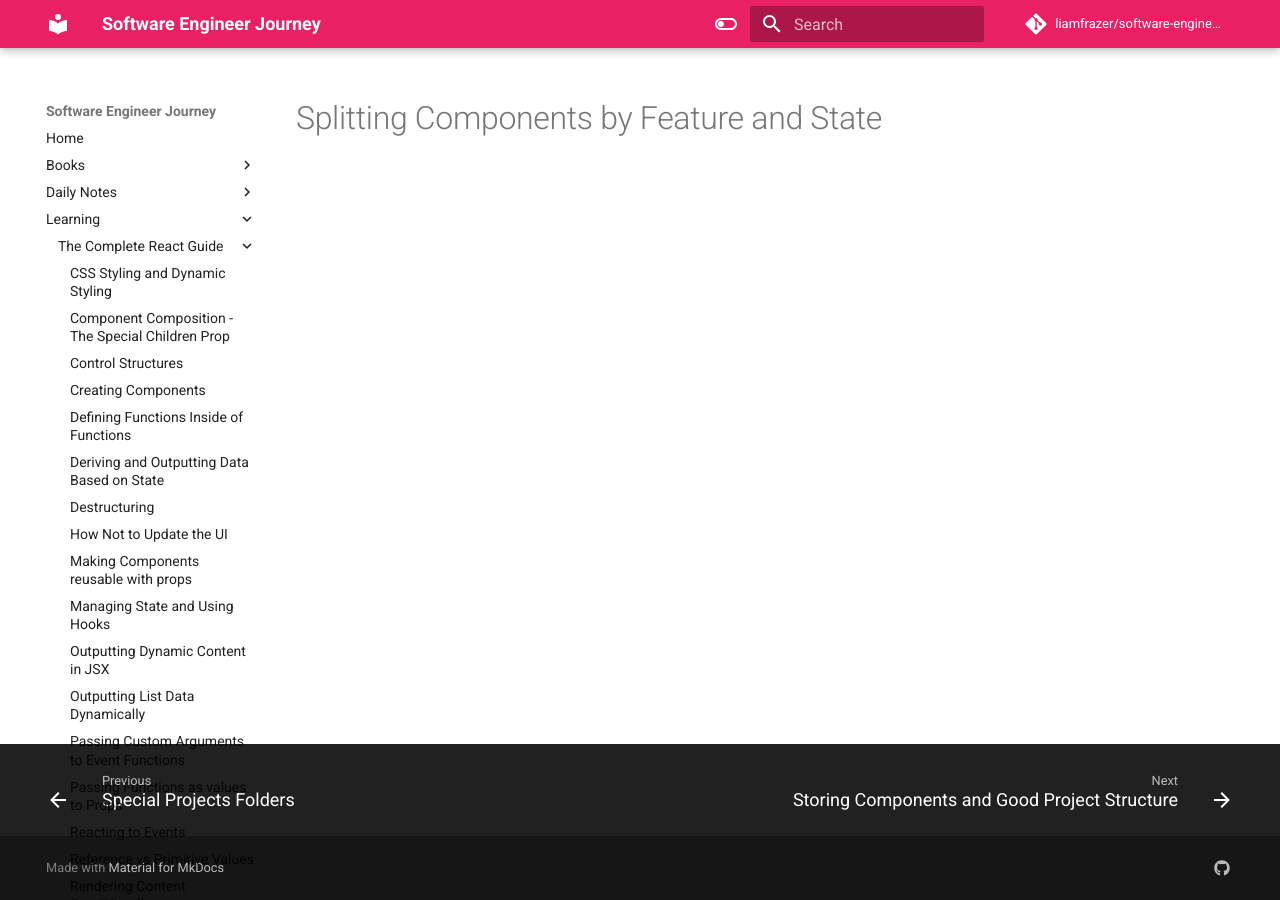
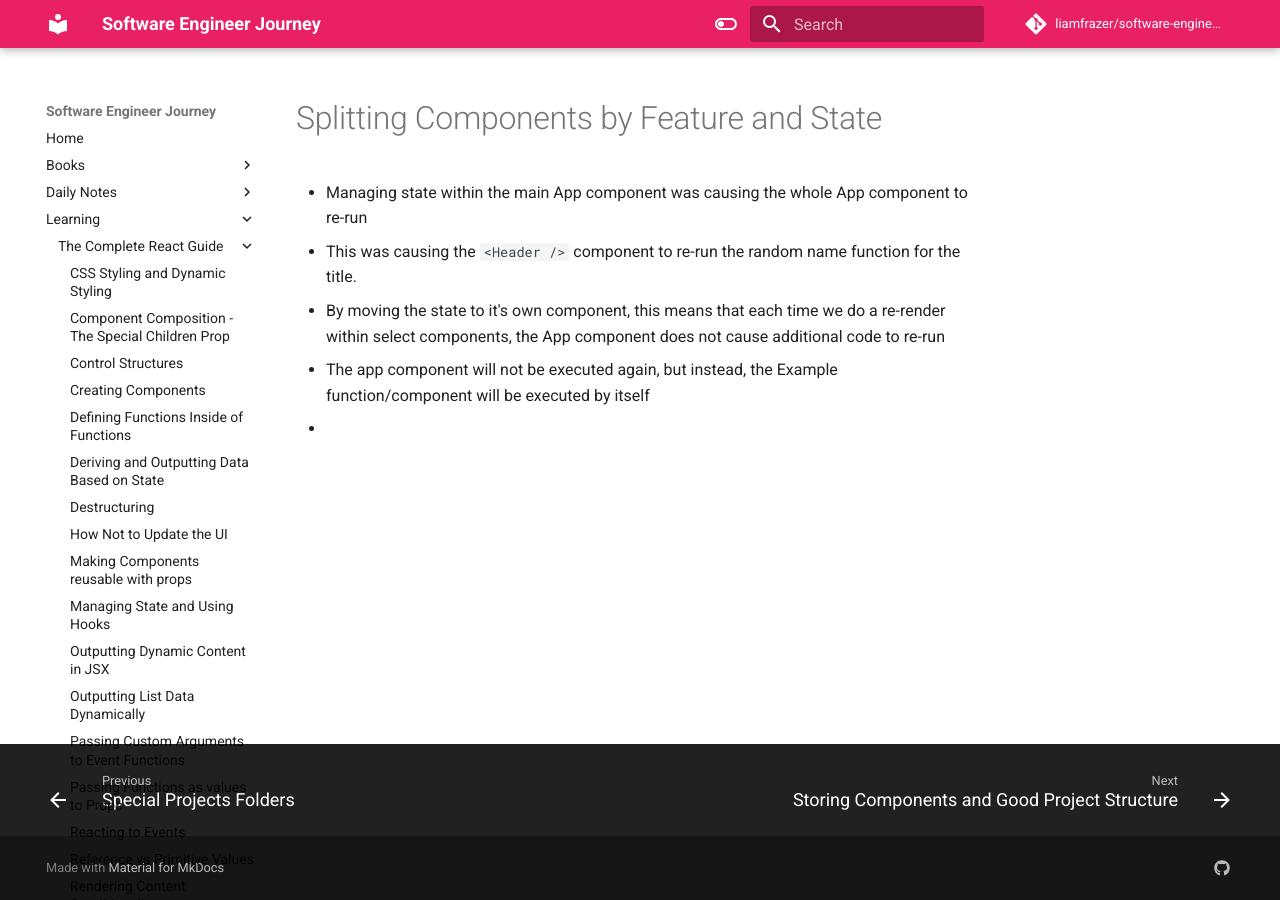
Before and after one commit to liamfrazer/software-engineer-journey, an MkDocs documentation site: the page built from docs/Learning/The Complete React Guide/Splitting Components by Feature and State.md, in a window 1280 px wide. Built offline with MkDocs 1.6.1 and Material for MkDocs 9.7.7, drawn with Linux system fonts in a browser that asks for light colours; comment, search, counter and statistics services are not loaded.

Commit message:
vault backup: 2023-12-20 20:19:31

```diff
--- a/docs/Learning/The Complete React Guide/Splitting Components by Feature and State.md
+++ b/docs/Learning/The Complete React Guide/Splitting Components by Feature and State.md
@@ -7,3 +7,10 @@ tags:
   - Feature
 ---
 # Splitting Components by Feature and State
+
+* Managing state within the main App component was causing the whole App component to re-run
+* This was causing the `<Header />` component to re-run the random name function for the title.
+* By moving the state to it's own component, this means that each time we do a re-render within select components, the App component does not cause additional code to re-run
+
+* The app component will not be executed again, but instead, the Example function/component will be executed by itself
+*
```
